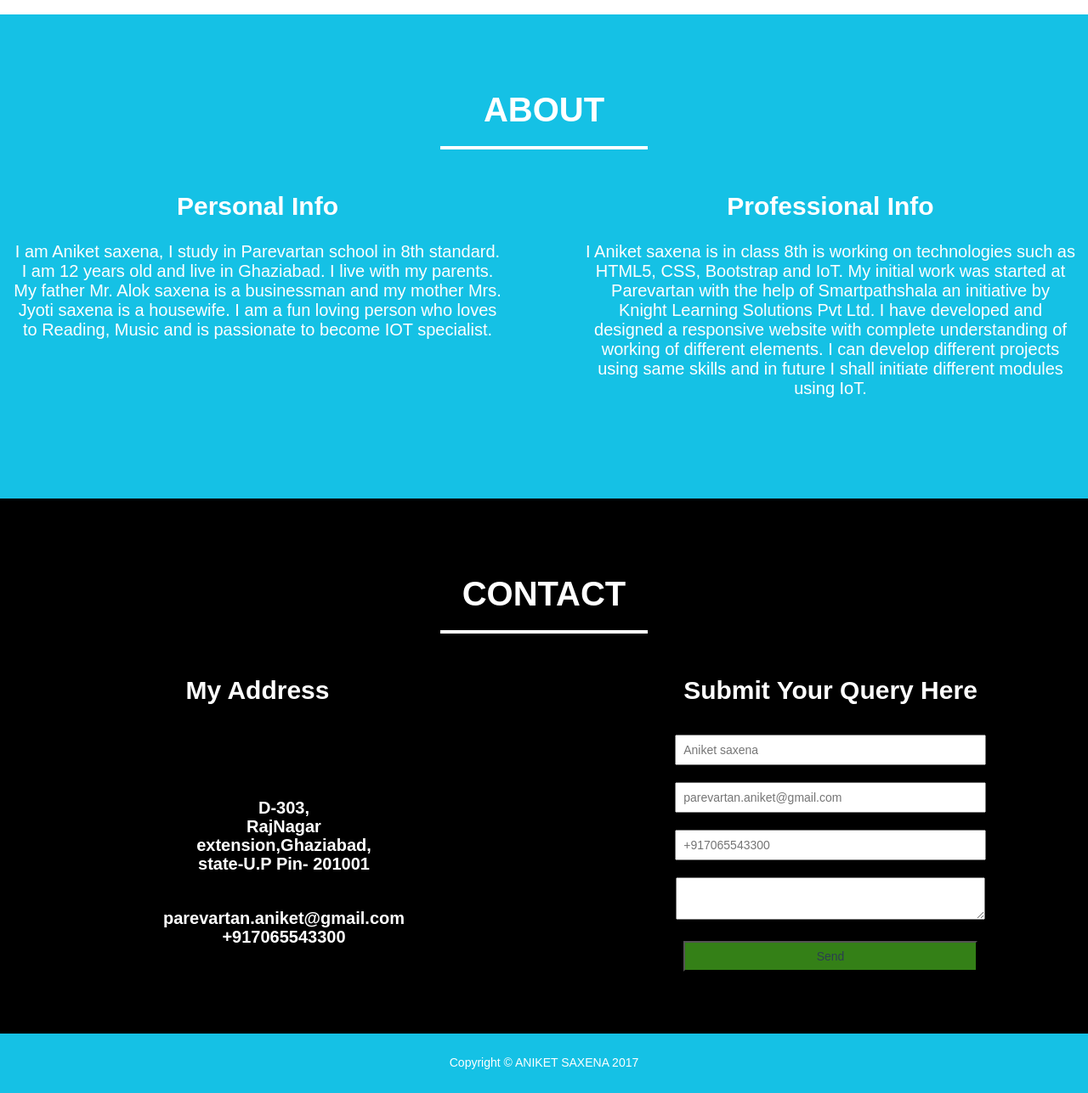
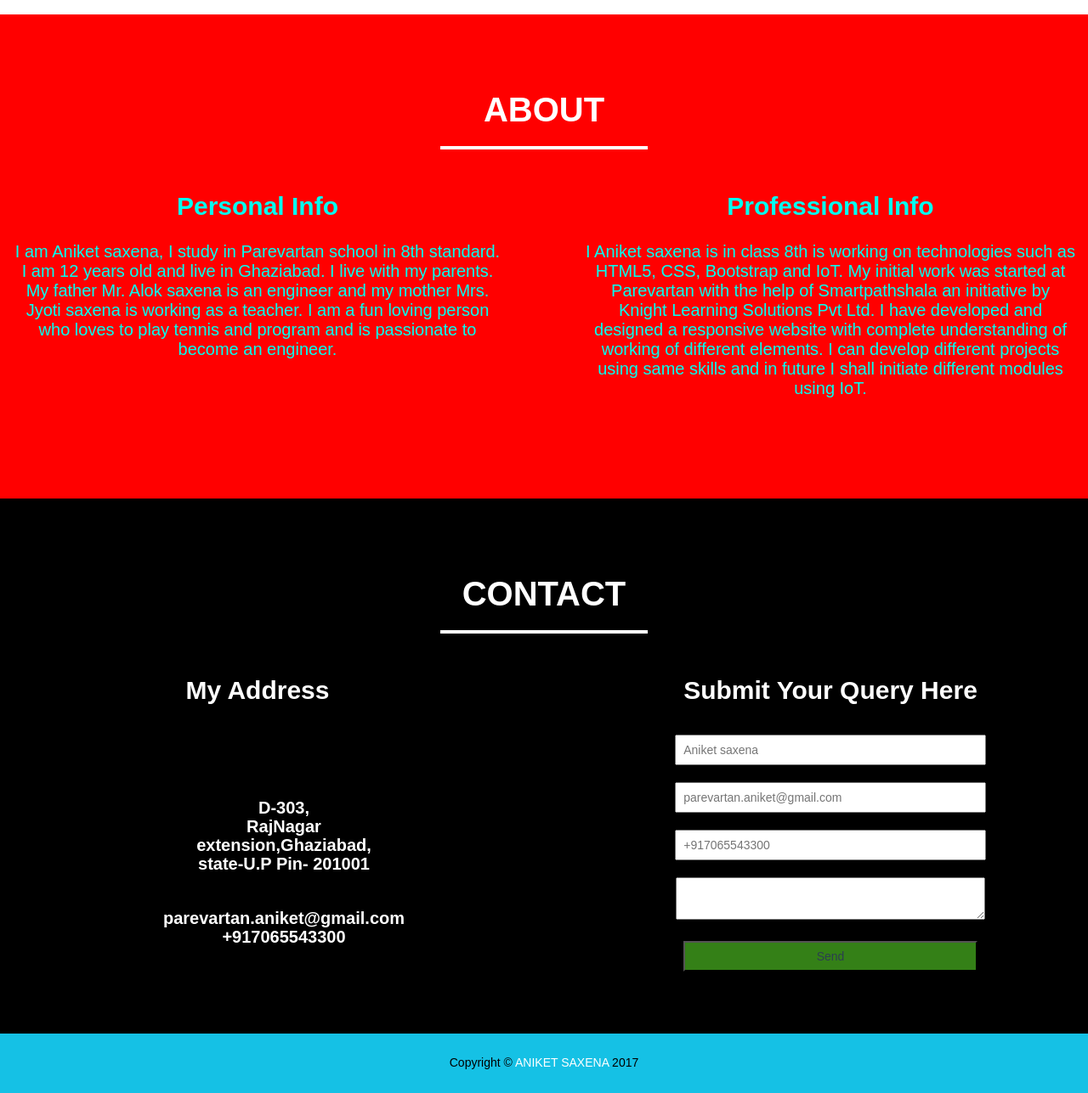
Before and after one commit to Parevartan-aniket/htmlassignment, a plain HTML site: page index.html in a window 1280 px wide. Shown: the part 1464-2751 px from the top of the page at 85% size. Drawn offline with Linux system fonts and the light colour scheme.

Commit message:
background,text and navbar change

```diff
--- a/css/style.css
+++ b/css/style.css
@@ -54,7 +54,7 @@ li a {
 }
 
 .bgRed {
-	background-color:#15c1e5;
+	background-color:#ff0000;
 }
 
 .bgYellow {
@@ -71,7 +71,7 @@ li a {
 }
 
 .circle {
-	background: url(../images/user.jpg) center center no-repeat;
+	background: url(../images/aniket-saxena.jpg) center center no-repeat;
 	background-size: cover;
 	position: absolute;
 	top: 40%;
@@ -207,12 +207,12 @@ hr {
 
 #about {
 	padding-top: 70px;
-	background-color: #15c1e5;
+	background-color: #ff0000;
 	height: 500px;
 	font-size: 20px;
 	font-weight: 100;
 	font-family: Raleway,sans-serif;
-	color: #fff;
+	color: #00fff0;
 }
 
 .colorWhite {
@@ -274,7 +274,7 @@ input, textarea, button {
 footer {
 	line-height: 1.4;
 	text-align: center;
-	color: #fff;
+	color: #000000;
 	font-size: 14px;
 	font-family: Raleway,sans-serif;
 	background-color: #15c1e5;
--- a/index.html
+++ b/index.html
@@ -81,7 +81,7 @@
       <hr class="colorWhite">
       <div class="divisionLeft">
         <h2> Personal Info </h2>
-        <p> I am Aniket saxena, I study in Parevartan school in 8th standard. I am 12 years old and live in Ghaziabad. I live with my parents. My father Mr. Alok saxena is a businessman and my mother Mrs. Jyoti saxena is a housewife. I am a fun loving person who loves to Reading, Music and is passionate to become IOT specialist. </p>
+        <p> I am Aniket saxena, I study in Parevartan school in 8th standard. I am 12 years old and live in Ghaziabad. I live with my parents. My father Mr. Alok saxena is an engineer and my mother Mrs. Jyoti saxena is working as a teacher. I am a fun loving person who loves to play tennis and program and is passionate to become an engineer. </p>
       </div>
       <div class="divisionRight">
         <h2> Professional Info </h2>
```
Also changed, not shown: 1 other file.
